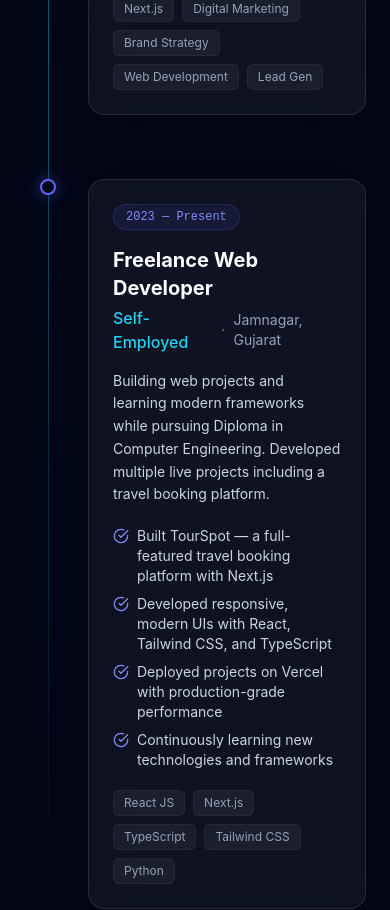
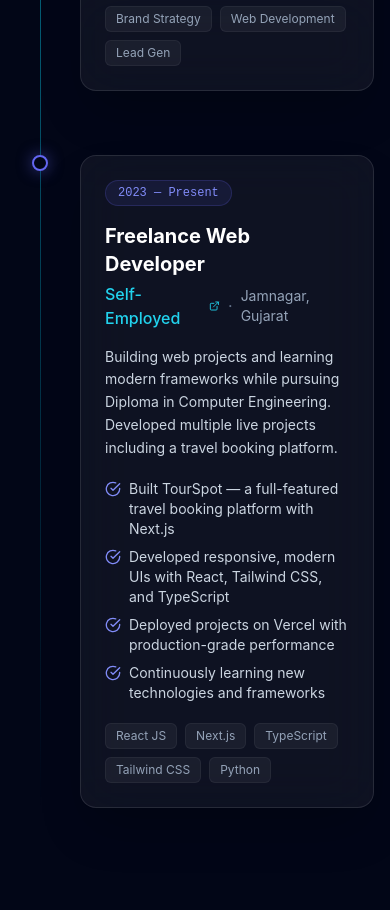
Before and after one commit to kedar5278/Portfolio-, a Next.js app: page / in a window 390 px wide. Shown: the part 6135-7045 px from the top of the page. Built offline with nearby package versions, Linux system fonts and the light colour scheme.

Commit message:
Apply portfolio polish directly on main: src/components/Experience.tsx

```diff
--- a/src/components/Experience.tsx
+++ b/src/components/Experience.tsx
@@ -12,7 +12,7 @@ export default function Experience() {
 
   return (
     <SectionWrapper id="experience">
-      <div className="max-w-5xl mx-auto px-6">
+      <div className="mx-auto max-w-5xl px-4 sm:px-6">
         <SectionHeader
           title="Work Experience"
           subtitle="My professional journey and the impact I've made"
@@ -49,15 +49,19 @@ export default function Experience() {
                     {exp.role}
                   </h3>
                   <div className="flex items-center gap-2 mb-4">
+                    {exp.companyUrl ? (
                       <a
                         href={exp.companyUrl}
                         target="_blank"
                         rel="noopener noreferrer"
-                      className="text-accent-400 font-medium hover:text-accent-300 transition-colors flex items-center gap-1"
+                        className="flex items-center gap-1 font-medium text-accent-400 transition-colors hover:text-accent-300"
                       >
                         {exp.company}
-                      {exp.companyUrl !== "#" && <FiExternalLink className="w-3 h-3" />}
+                        <FiExternalLink className="h-3 w-3" />
                       </a>
+                    ) : (
+                      <span className="font-medium text-accent-400">{exp.company}</span>
+                    )}
                     <span className="text-dark-500">·</span>
                     <span className="text-dark-400 text-sm">{exp.location}</span>
                   </div>
```
Lines whose indentation alone changed are shown as unchanged.
